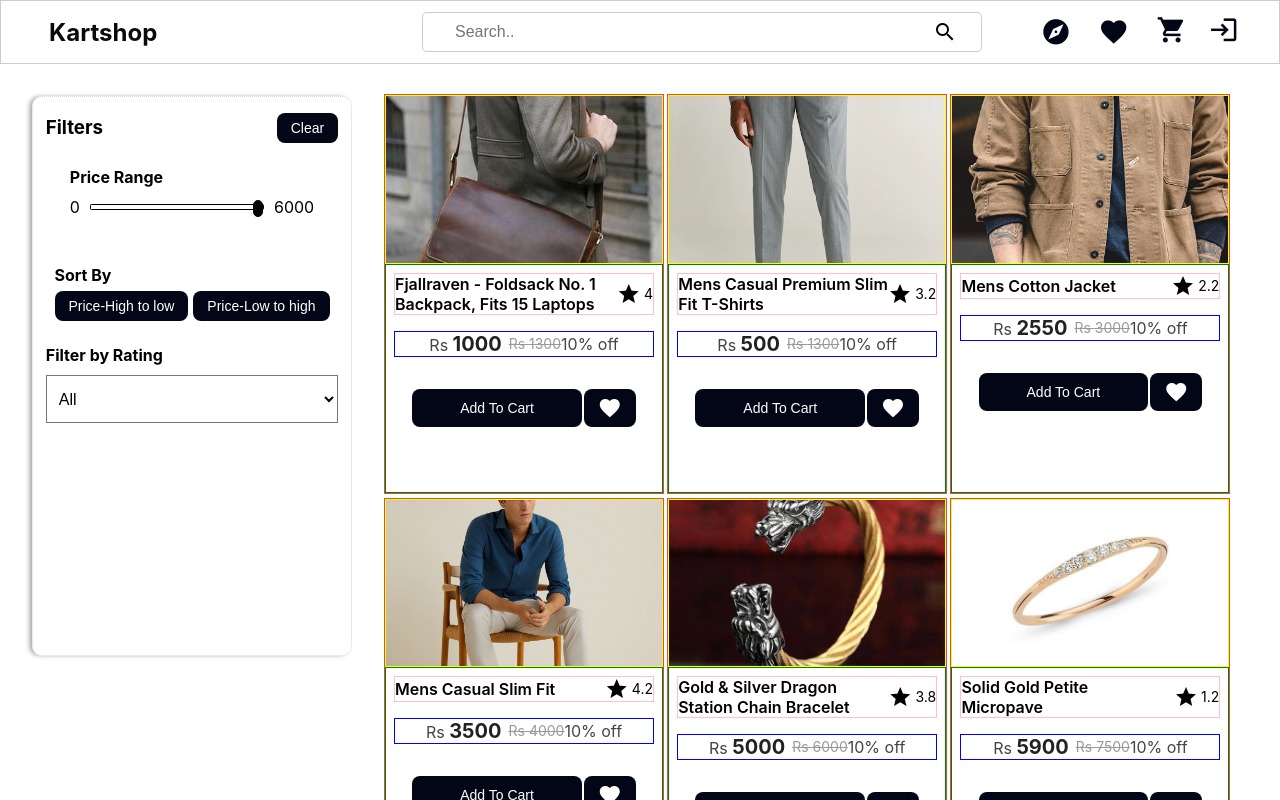
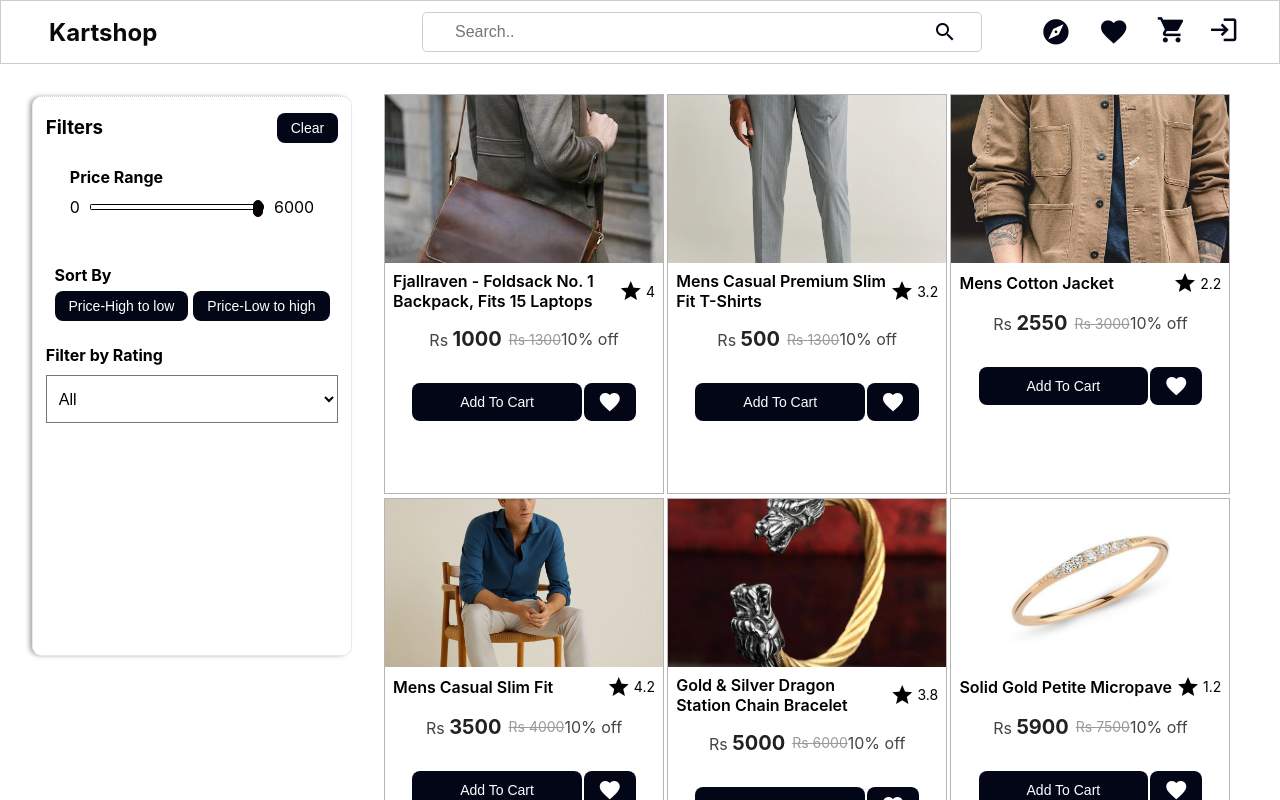
Before and after one commit to RaviPratihast/ecom-kartshop, a React (Create React App) app: page /shop in a window 1280 px wide. Shown: the top 800 px of the page. Built offline with nearby package versions, Linux system fonts and the light colour scheme.

Commit message:
style: button fixed

```diff
--- a/src/components/card/card.css
+++ b/src/components/card/card.css
@@ -8,7 +8,7 @@
   height: 400px;
   /* padding: 1rem; */
   /* border-radius: 15px; */
-  border: 1px solid #d64e4e;
+  border: 1px solid #b6b4b4;
   /* box-shadow: 0 4px 12px rgba(0, 0, 0, 0.1); */
   background-color: white;
 
@@ -21,7 +21,7 @@
   display: flex;
   justify-content: center;
   align-items: center;
-  border: 1px solid yellow;
+  /* border: 1px solid yellow; */
 }
 
 .card-image {
@@ -38,7 +38,7 @@
   height: 100%;
   /* margin-top: 1.5em;  */
   padding: 0.5rem;
-  border: 1px solid green;
+  /* border: 1px solid green; */
 }
 
 .name-rating-container {
@@ -47,7 +47,7 @@
   align-items: center;
   width: 100%;
   margin-bottom: 0.5em;
-  border: 1px solid pink;
+  /* border: 1px solid pink; */
 }
 
 .card-name {
@@ -77,7 +77,7 @@
   font-size: 16px;
   color: #444;
   margin: 0.5em 0;
-  border: 1px solid blue;
+  /* border: 1px solid blue; */
 }
 
 .sale-price {
--- a/src/pages/shop-page/shop.css
+++ b/src/pages/shop-page/shop.css
@@ -185,13 +185,16 @@ select {
   color: red;
 }
 
-.card-button{
+.card-button-add {
   display: flex;
   align-items: center;
   justify-content: center;
   padding: 0 3rem;
-
 }
-.card-button:hover{
+.card-button-add:hover {
   border: 1px solid black;
 }
+
+.card-button-wishlist:hover {
+  border: 1px solid black;
+}
--- a/src/pages/shop-page/shop.jsx
+++ b/src/pages/shop-page/shop.jsx
@@ -149,7 +149,7 @@ const Shop = () => {
 
                     {itemIsPresentInCart(id) ? "Go To Cart" : "Add To Cart"}
                   </Button> */}
-                  <Button onClick={() => handleAddToCart(id)} className="card-button">
+                  <Button onClick={() => handleAddToCart(id)} className="card-button-add">
                     {itemIsPresentInCart(id) ? "Go To Cart" : "Add To Cart"}
                   </Button>
 
@@ -175,7 +175,7 @@ const Shop = () => {
                     )}
                   </Button> */}
 
-                  <Button onClick={() => handleAddToWishlist(id)}>
+                  <Button onClick={() => handleAddToWishlist(id)} className="card-button-wishlist">
                     {itemIsPresent(id) ? (
                       <span className="material-icons favorite-icon-active">
                         favorite
```
